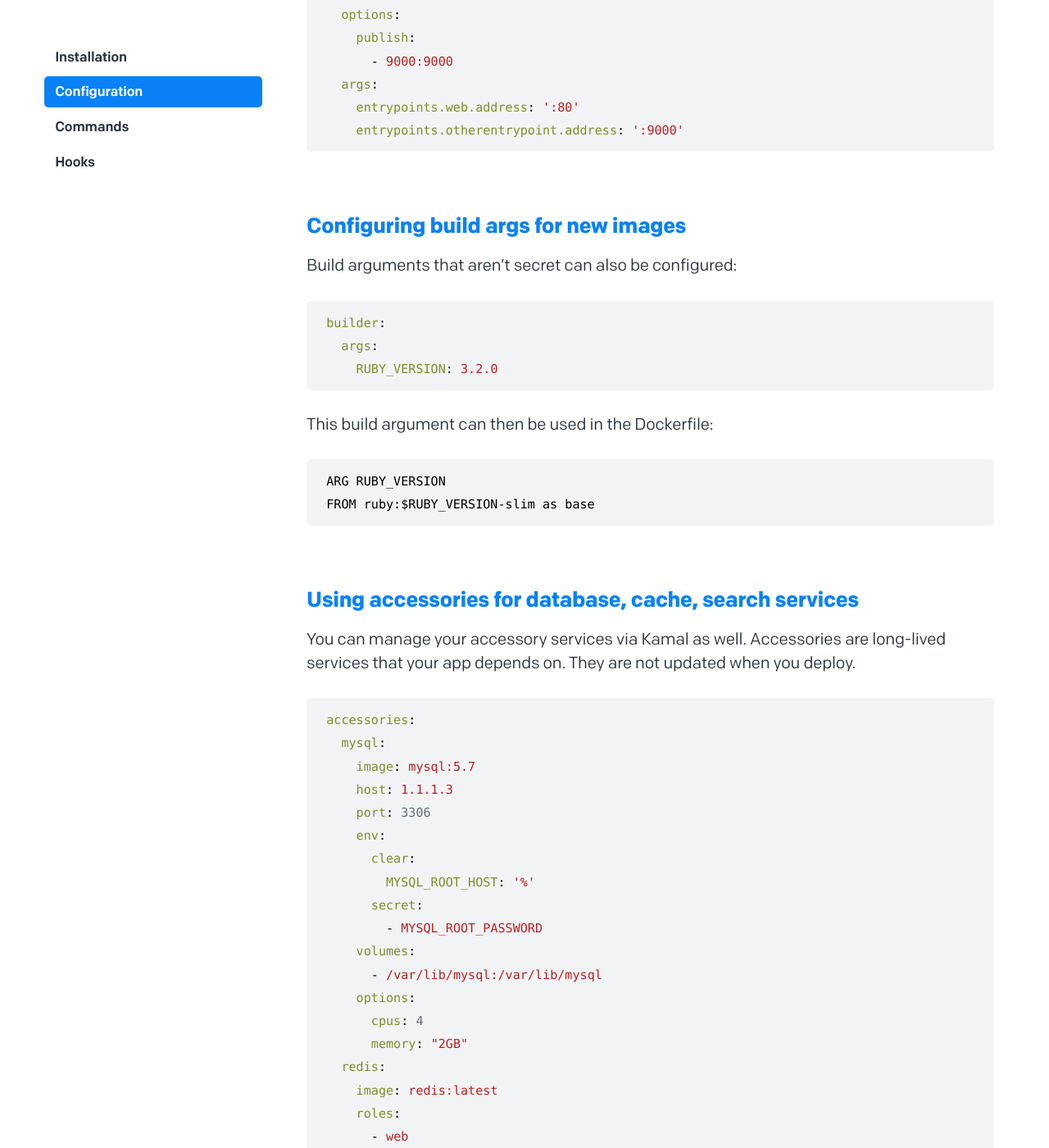
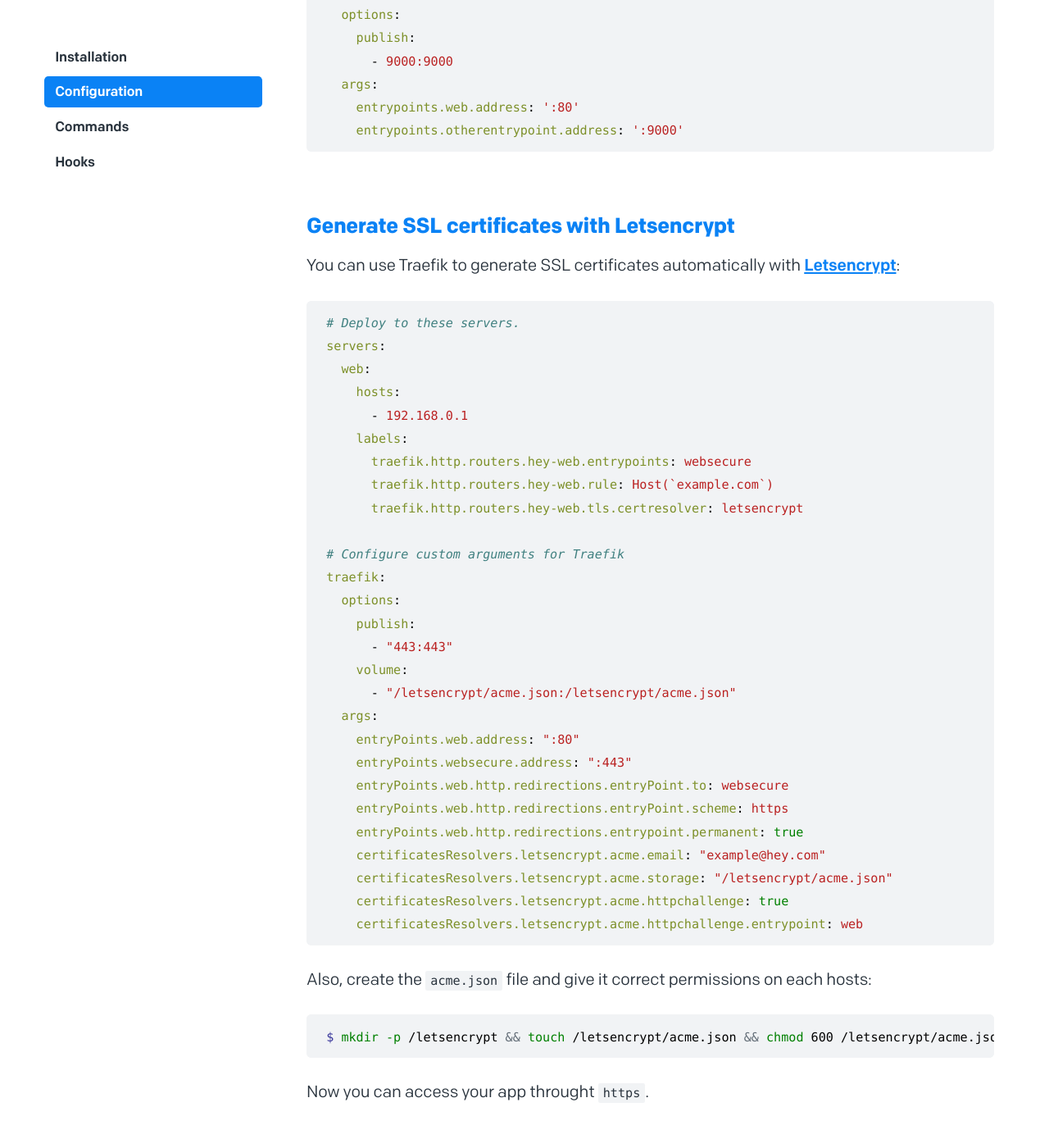
Before and after one commit to basecamp/kamal-site, a Jekyll site: the page built from _docs/configuration.md, in a window 1280 px wide and 1400 px high, scrolled down 17794 px. Shown: the whole window at 82% size. Built offline with Jekyll 4.4.1, drawn with Linux system fonts in a browser that asks for light colours.

Commit message:
Adding section to generate SSL certificats with Traefik

````diff
--- a/_docs/configuration.md
+++ b/_docs/configuration.md
@@ -579,6 +579,47 @@ traefik:
     entrypoints.otherentrypoint.address: ':9000'
 ```
 
+## Generate SSL certificates with Letsencrypt
+
+You can use Traefik to generate SSL certificates automatically with [Letsencrypt](https://letsencrypt.org/):
+
+```yaml
+# Deploy to these servers.
+servers:
+  web:
+    hosts:
+      - 192.168.0.1
+    labels:
+      traefik.http.routers.hey-web.entrypoints: websecure
+      traefik.http.routers.hey-web.rule: Host(`example.com`)
+      traefik.http.routers.hey-web.tls.certresolver: letsencrypt
+
+# Configure custom arguments for Traefik
+traefik:
+  options:
+    publish:
+      - "443:443"
+    volume:
+      - "/letsencrypt/acme.json:/letsencrypt/acme.json"
+  args:
+    entryPoints.web.address: ":80"
+    entryPoints.websecure.address: ":443"
+    entryPoints.web.http.redirections.entryPoint.to: websecure
+    entryPoints.web.http.redirections.entryPoint.scheme: https
+    entryPoints.web.http.redirections.entrypoint.permanent: true
+    certificatesResolvers.letsencrypt.acme.email: "example@hey.com"
+    certificatesResolvers.letsencrypt.acme.storage: "/letsencrypt/acme.json"
+    certificatesResolvers.letsencrypt.acme.httpchallenge: true
+    certificatesResolvers.letsencrypt.acme.httpchallenge.entrypoint: web
+```
+
+Also, create the `acme.json` file and give it correct permissions on each hosts:
+```bash
+$ mkdir -p /letsencrypt && touch /letsencrypt/acme.json && chmod 600 /letsencrypt/acme.json
+```
+
+Now you can access your app throught `https`.
+
 ## Configuring build args for new images
 
 Build arguments that aren't secret can also be configured:
````
